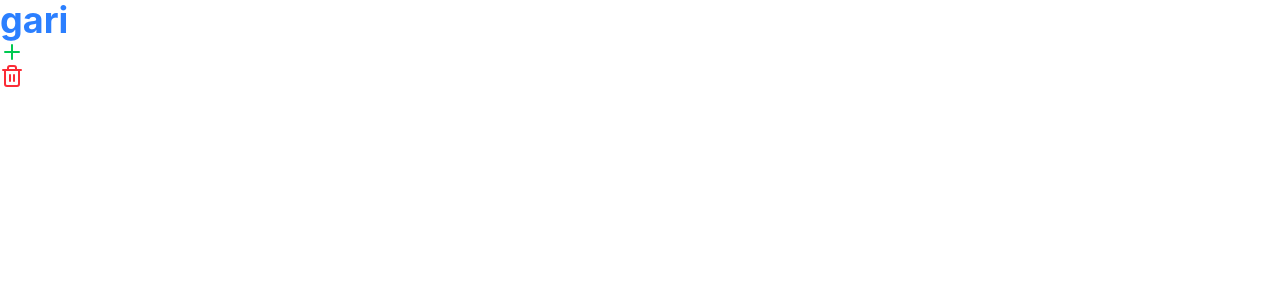
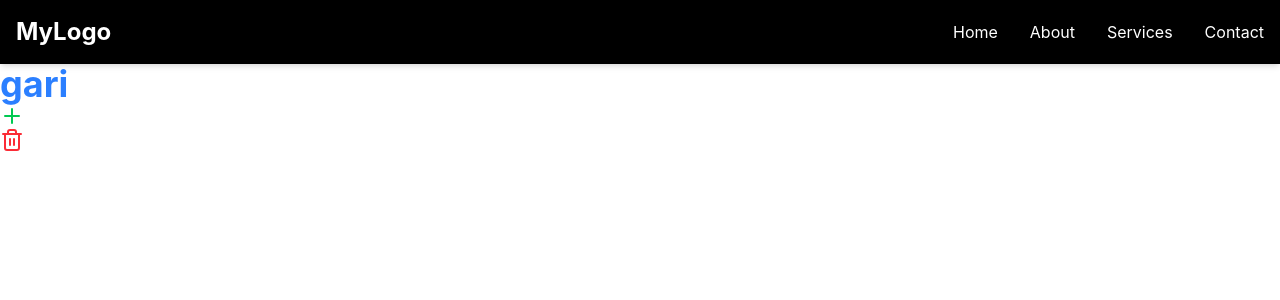
Before and after one commit to henok2121u-lab/Merkato-store, a React (Vite) app: page / in a window 1280 px wide. Shown: the top 300 px of the page. Built offline with nearby package versions, Linux system fonts and the light colour scheme.

Commit message:
Added navbar feature

```diff
--- a/src/App.jsx
+++ b/src/App.jsx
@@ -4,12 +4,14 @@ import viteLogo from './assets/vite.svg'
 import heroImg from './assets/hero.png'
 import "./index.css";
 import { Plus, Trash2 } from "lucide-react";
+import Navbar  from './navbar/Navbar';
 
 function App() {
   const [count, setCount] = useState(0)
 
   return (
     <>
+      <Navbar />
       <h1 className="text-4xl font-bold text-blue-500">gari</h1>
        <Plus className="w-6 h-6 text-green-500" />
       <Trash2 className="w-6 h-6 text-red-500" />
--- /dev/null
+++ b/src/navbar/Navbar.jsx
@@ -0,0 +1,62 @@
+import { useState } from "react";
+import { Menu, X } from "lucide-react";
+
+export default function Navbar() {
+  const [isOpen, setIsOpen] = useState(false);
+
+  return (
+    <nav className="bg-black text-white shadow-md">
+      <div className="max-w-7xl mx-auto px-4">
+        <div className="flex justify-between items-center h-16">
+
+          {/* Logo */}
+          <div className="text-2xl font-bold">
+            MyLogo
+          </div>
+
+          {/* Desktop Menu */}
+          <div className="hidden md:flex space-x-8">
+            <a href="#" className="hover:text-gray-300 transition">
+              Home
+            </a>
+            <a href="#" className="hover:text-gray-300 transition">
+              About
+            </a>
+            <a href="#" className="hover:text-gray-300 transition">
+              Services
+            </a>
+            <a href="#" className="hover:text-gray-300 transition">
+              Contact
+            </a>
+          </div>
+
+          {/* Mobile Button */}
+          <button
+            className="md:hidden"
+            onClick={() => setIsOpen(!isOpen)}
+          >
+            {isOpen ? <X size={28} /> : <Menu size={28} />}
+          </button>
+        </div>
+
+        {/* Mobile Menu */}
+        {isOpen && (
+          <div className="md:hidden flex flex-col space-y-4 pb-4">
+            <a href="#" className="hover:text-gray-300">
+              Home
+            </a>
+            <a href="#" className="hover:text-gray-300">
+              About
+            </a>
+            <a href="#" className="hover:text-gray-300">
+              Services
+            </a>
+            <a href="#" className="hover:text-gray-300">
+              Contact
+            </a>
+          </div>
+        )}
+      </div>
+    </nav>
+  );
+}
```
